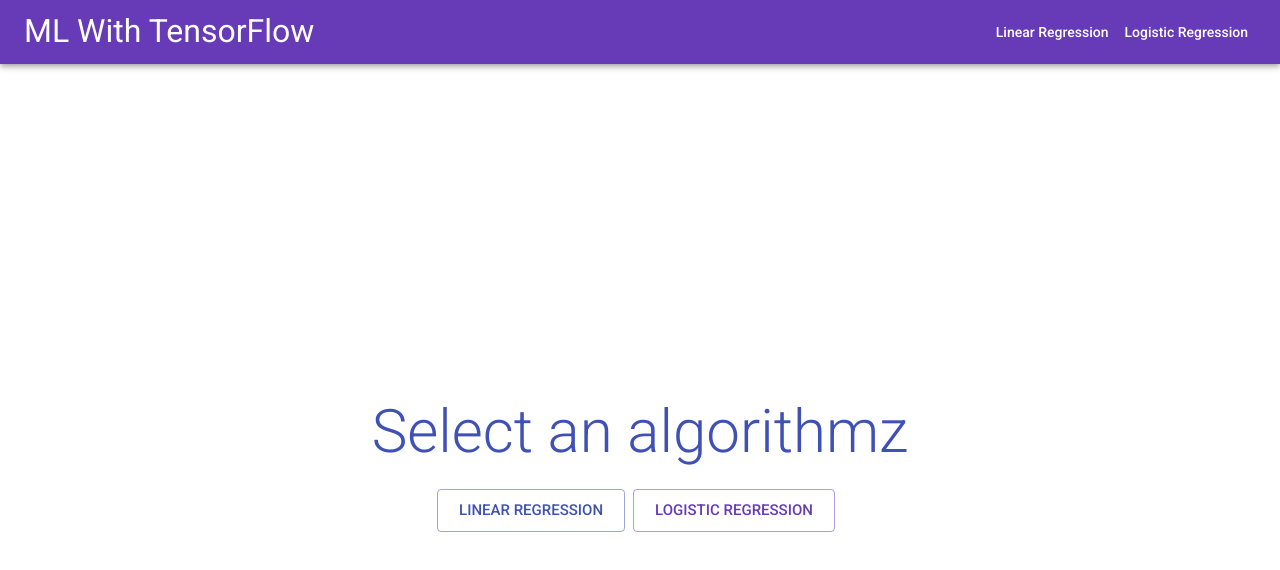
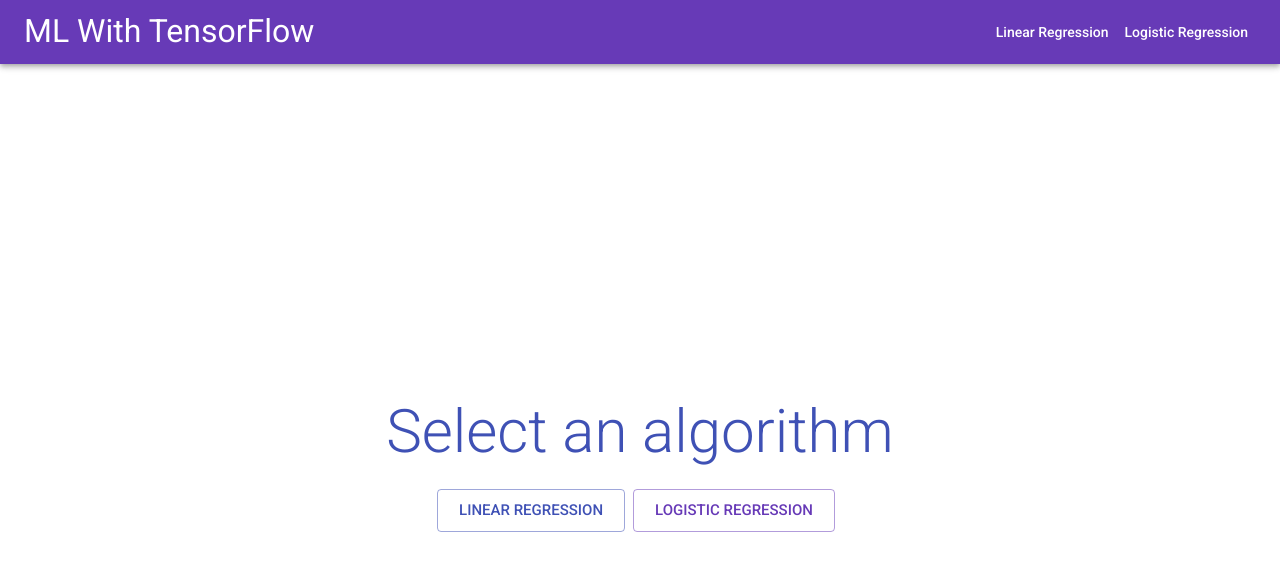
Before and after one commit to KevinFreistroffer/vite-ml-v2, a React (Vite) app: page / in a window 1280 px wide. Shown: the top 570 px of the page. Built offline with nearby package versions, Linux system fonts and the light colour scheme.

Commit message:
del dup stage

```diff
--- a/src/pages/Home/Home.tsx
+++ b/src/pages/Home/Home.tsx
@@ -11,7 +11,7 @@
   return (
     <PageLayout data-testid="home-page">
       <Typography variant="h2" gutterBottom color={"secondary"}>
-        Select an algorithmz
+        Select an algorithm
       </Typography>
       <div>
         <Button
```
Also changed, not shown: 1 other file (tests, documents, lock files or other folders).
